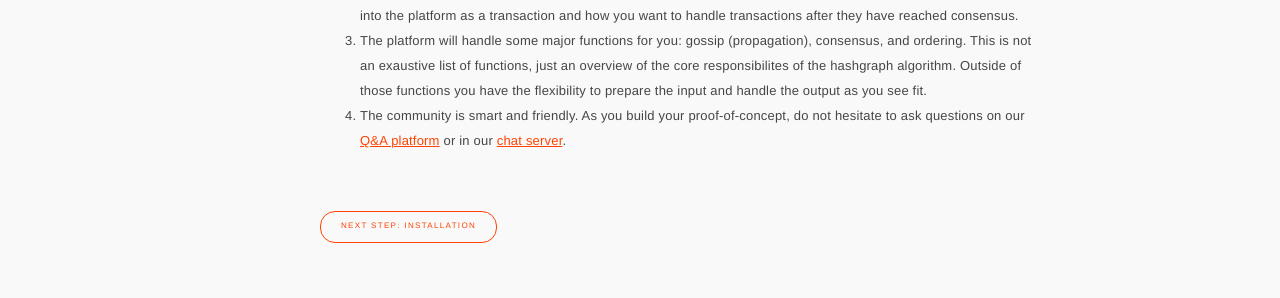
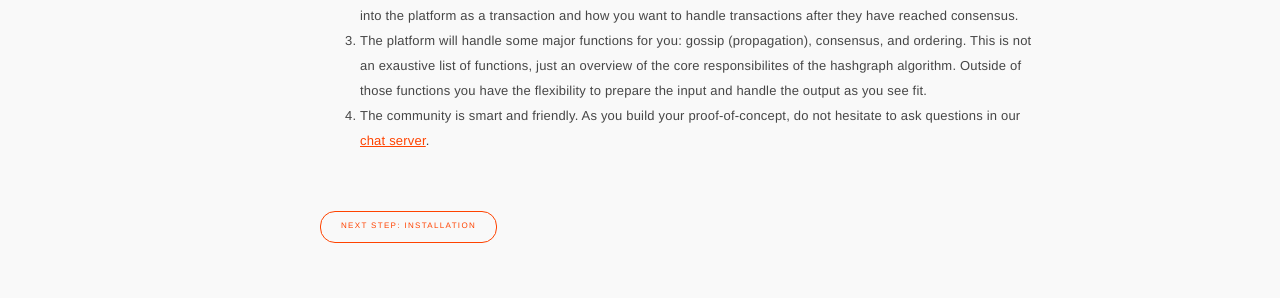
Before and after one commit to ghanem-mhd/hashgraph.github.io, a Jekyll site: the page built from _docs/quickstart.md, in a window 1280 px wide. Shown: the part 719-1017 px from the top of the page. Built offline with Jekyll 4.4.1, drawn with Linux system fonts in a browser that asks for light colours; some web fonts are replaced.

Commit message:
Remove answers.hashgraph link

```diff
--- a/_docs/quickstart.md
+++ b/_docs/quickstart.md
@@ -20,6 +20,6 @@ Finally, let's get down to business. There are a few key things to remember when
 1. The SDK is a Java application. You will want to be familiar Java development tools and patterns.
 2. You control the Application layer of your proof-of-concept. This means you have full control over what gets entered into the platform as a transaction and how you want to handle transactions after they have reached consensus.
 3. The platform will handle some major functions for you: gossip (propagation), consensus, and ordering. This is not an exaustive list of functions, just an overview of the core responsibilites of the hashgraph algorithm. Outside of those functions you have the flexibility to prepare the input and handle the output as you see fit.
-4. The community is smart and friendly. As you build your proof-of-concept, do not hesitate to ask questions on our [Q&A platform](https://discourse.hashgraph.com) or in our [chat server](https://hashgraph.com/discord).
+4. The community is smart and friendly. As you build your proof-of-concept, do not hesitate to ask questions in our [chat server](https://hashgraph.com/discord).
 
 [Next Step: Installation](/docs/installation){:.Btn.next}
```
